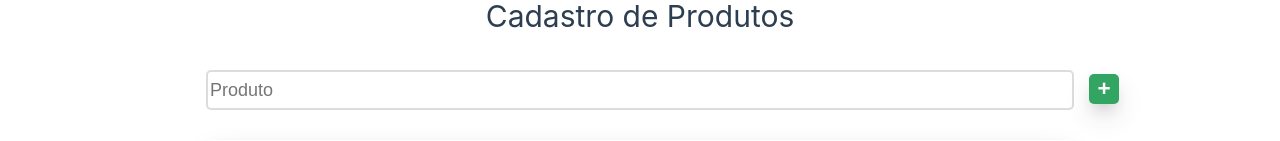
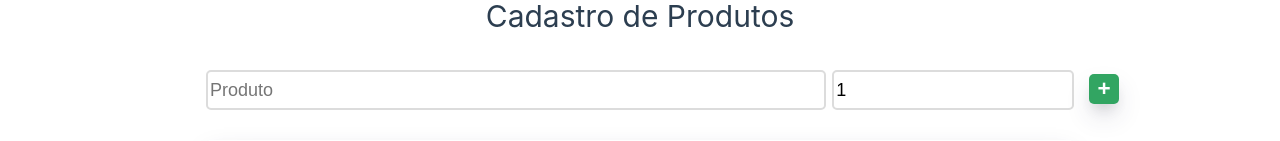
Before and after one commit to gbaierski/desenvolvimentoWeb1, a Vue app in the folder produtoCategoria/: page /produtos in a window 1280 px wide. Shown: the part 148-289 px from the top of the page. Built offline with nearby package versions, Linux system fonts and the light colour scheme; data requests are answered from the project's data file.

Commit message:
Adicionar input de categoria

```diff
--- a/produtoCategoria/src/views/CategoryView.vue
+++ b/produtoCategoria/src/views/CategoryView.vue
@@ -92,7 +92,7 @@ export default {
   </div>
 </template>
 
-<style>
+<style scoped>
 h1 {
   text-align: center;
 }
--- a/produtoCategoria/src/views/ProductView.vue
+++ b/produtoCategoria/src/views/ProductView.vue
@@ -55,10 +55,13 @@ export default {
 <template>
   <h1>Cadastro de Produtos</h1>
   <div class="product-form">
-    <input type="text" v-model="currentProduct.description" placeholder="Produto" />
-    <button class="addButton" @click="save()">
-      {{ editing ? "✓" : "+" }}
-    </button>
+    <div id="containerInputProduct">
+        <input class="inputProduct" type="text" v-model="currentProduct.description" placeholder="Produto" />
+        <input class="inputProduct" type="text" v-model="currentProduct.categoryId" placeholder="ID Categoria" />
+        <button class="addButton" @click="save()">
+            {{ editing ? "✓" : "+" }}
+        </button>
+    </div>
   </div>
   <div class="products-list">
     <table>
@@ -93,7 +96,7 @@ export default {
   </div>
 </template>
 
-<style>
+<style scoped>
 h1 {
   text-align: center;
 }
@@ -102,15 +105,25 @@ h1 {
   margin-bottom: 30px;
 }
 
-.product-form input {
-  width: 70%;
+.inputProduct {
+    height: 40px;
+    border-radius: 5px;
+    border: solid 2px gainsboro;
+    font-size: 120%;
+}
+.inputProduct:nth-child(1) {
+  width: 50%;
   height: 40px;
   border-radius: 5px;
   border: solid 2px gainsboro;
   margin-left: 15%;
   font-size: 120%;
+  margin-right: 0.5%;
 }
 
+.inputProduct:nth-child(2) {
+    width: 19.5%;
+}
 .addButton {
   background-color: rgb(50, 165, 98);
   border: none;
```
